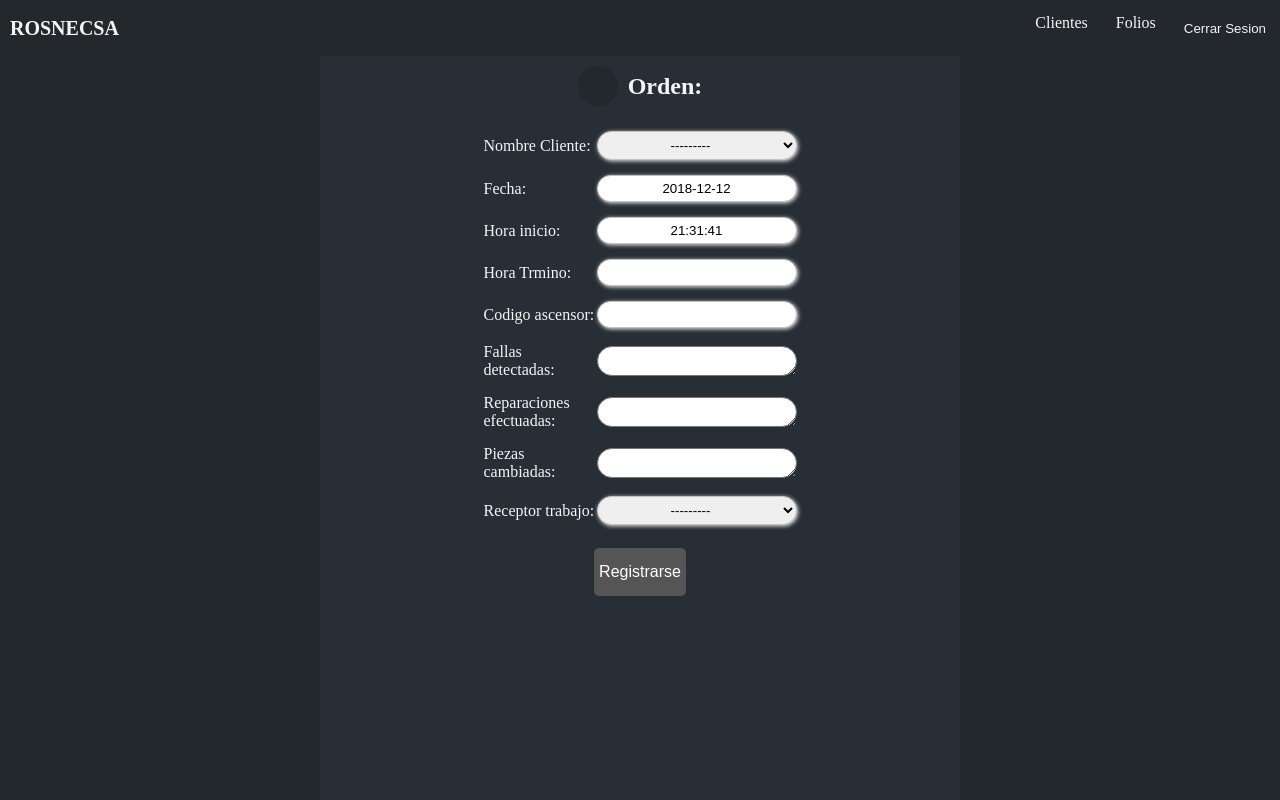
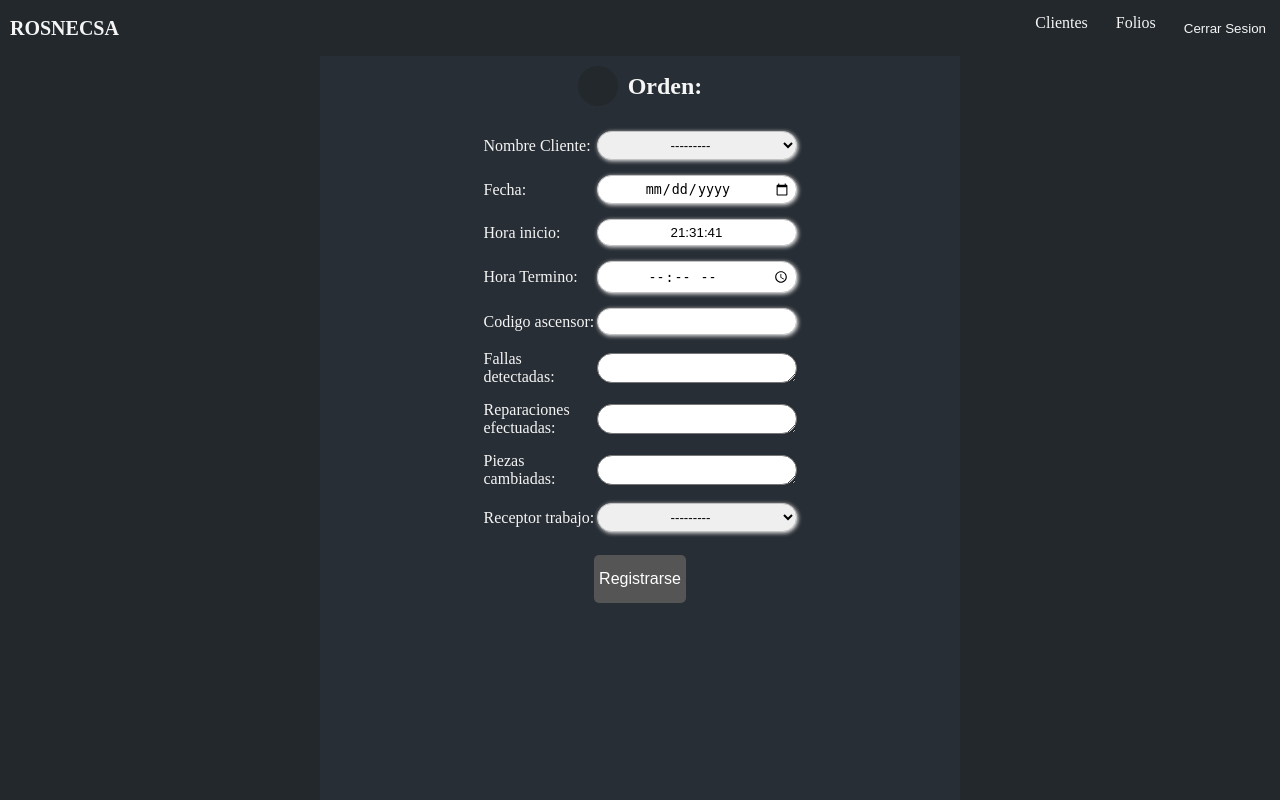
Before and after one commit to bastipls/Rosnecsa, a Django app: page /crear_folio/ in a window 1280 px wide. Run offline with Django 3.2, Linux system fonts and the light colour scheme; tables that the repository leaves empty hold one stand-in row (values such as "Sample post"); some libraries are stand-ins or nearby versions.

Commit message:
Arreglo bugs

```diff
--- a/rosnecsa/forms.py
+++ b/rosnecsa/forms.py
@@ -1,21 +1,30 @@
 from django import forms
 from .models import Folio,Tecnico
 from django.contrib.auth.models import User
+
+
+
 class FolioForm (forms.ModelForm):
     def __init__(self, *args, **kwargs):
         super().__init__(*args, **kwargs)
+        self.fields['hora_inicio_folio'].widget.attrs.update({'readonly':'True'})
 
-        self.fields['receptor_trabajo_folio'].widget.attrs.update({'value':''})
+    fecha_folio = forms.TimeField(widget=forms.TimeInput(format='%H:%M',attrs={'type':'date'}))
+    hora_termino_folio = forms.TimeField(widget=forms.TimeInput(format='%H:%M',attrs={'type':'time'}))
+
     class Meta:
         model = Folio
+
+
         fields = ('n_folio','cliente_folio','fecha_folio','hora_inicio_folio','hora_termino_folio',
                 'codigo_ascensor','fallas_detectadas_folio','reparaciones_efectuadas_folio','piezas_cambiadas_folio',
                 'receptor_trabajo_folio')
 
+
 class TecnicoForm(forms.ModelForm):
     def __init__(self, *args, **kwargs):
         super().__init__(*args, **kwargs)
-        # self.fields['cliente'].widget.attrs.update({'multiple':True})
+        self.fields['cliente'].widget.attrs.update({'multiple':True})
         self.fields['rut_tecnico'].widget.attrs.update({'required':'True','readonly':'True'})
 
     class Meta:
--- a/rosnecsa/templates/rosnecsa/crear_folio.html
+++ b/rosnecsa/templates/rosnecsa/crear_folio.html
@@ -57,8 +57,9 @@
             </div>
             {{ form.hora_termino_folio.errors }}
             <div class="item-input">
-                <label for="{{ form.hora_termino_folio.id_for_label }}">Hora Trmino:</label>
-                {{ form.hora_termino_folio }}
+                <label for="{{ form.hora_termino_folio.id_for_label }}">Hora Termino:</label>
+                {{ form.hora_termino_folio  }}
+                {{ value|time:"H:i"}}
             </div>
             {{ form.codigo_ascensor.errors }}
             <div class="item-input">
```
Also changed, not shown: rosnecsa/migrations/0007_auto_20181213_1347.py (added), rosnecsa/templates/rosnecsa/asignar_cliente.html (line endings or trailing spaces).
